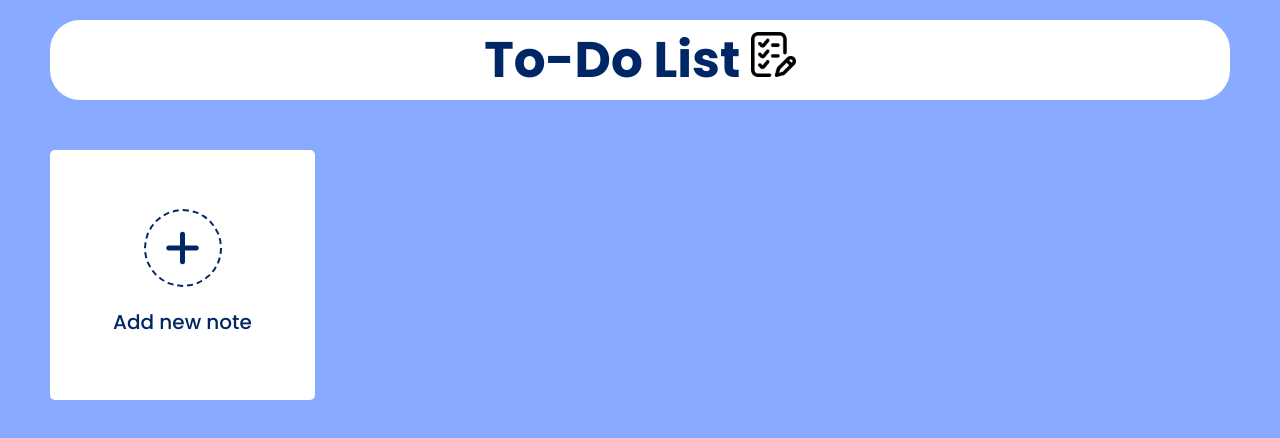
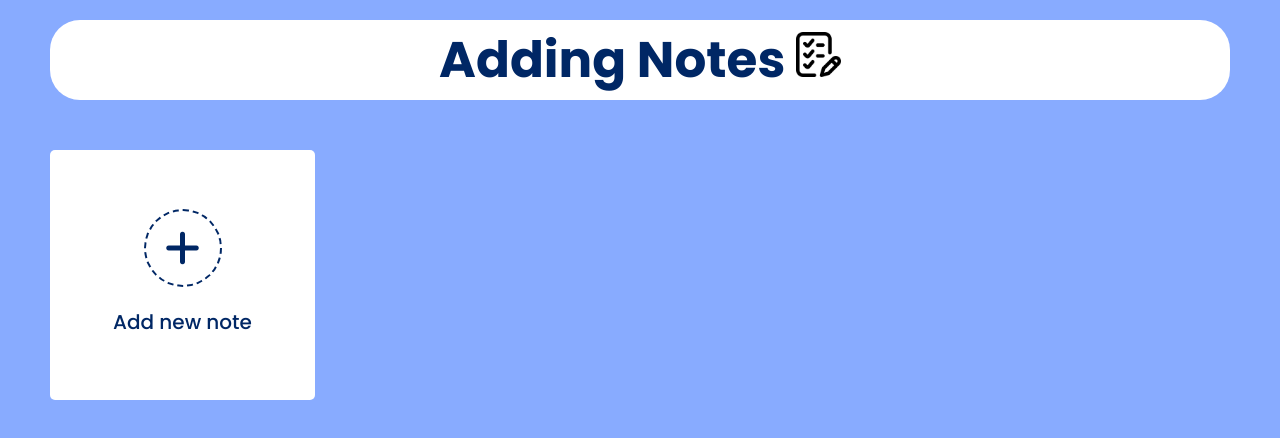
Before and after one commit to muskandhull02/Adding-Notes, a plain HTML site: page index.html in a window 1280 px wide. Drawn offline with Linux system fonts and the light colour scheme.

Commit message:
Adding notes

```diff
--- a/index.html
+++ b/index.html
@@ -30,7 +30,7 @@
         </div>
     </div>
     <div class="todo-app">
-        <h2>To-Do List <img src="icon.png"></h2>
+        <h2>Adding Notes <img src="icon.png"></h2>
       </div>
     <div class="wrapper">
         <li class="add-box">
```
